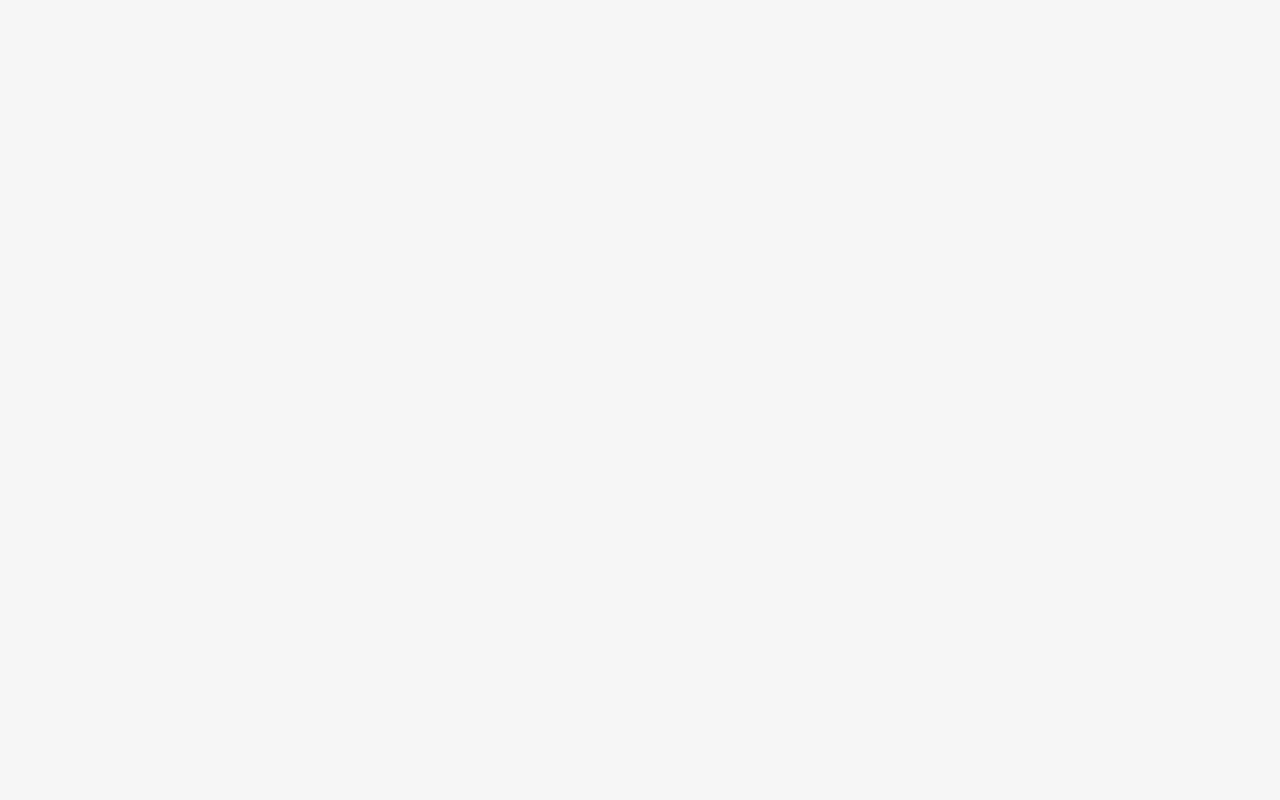
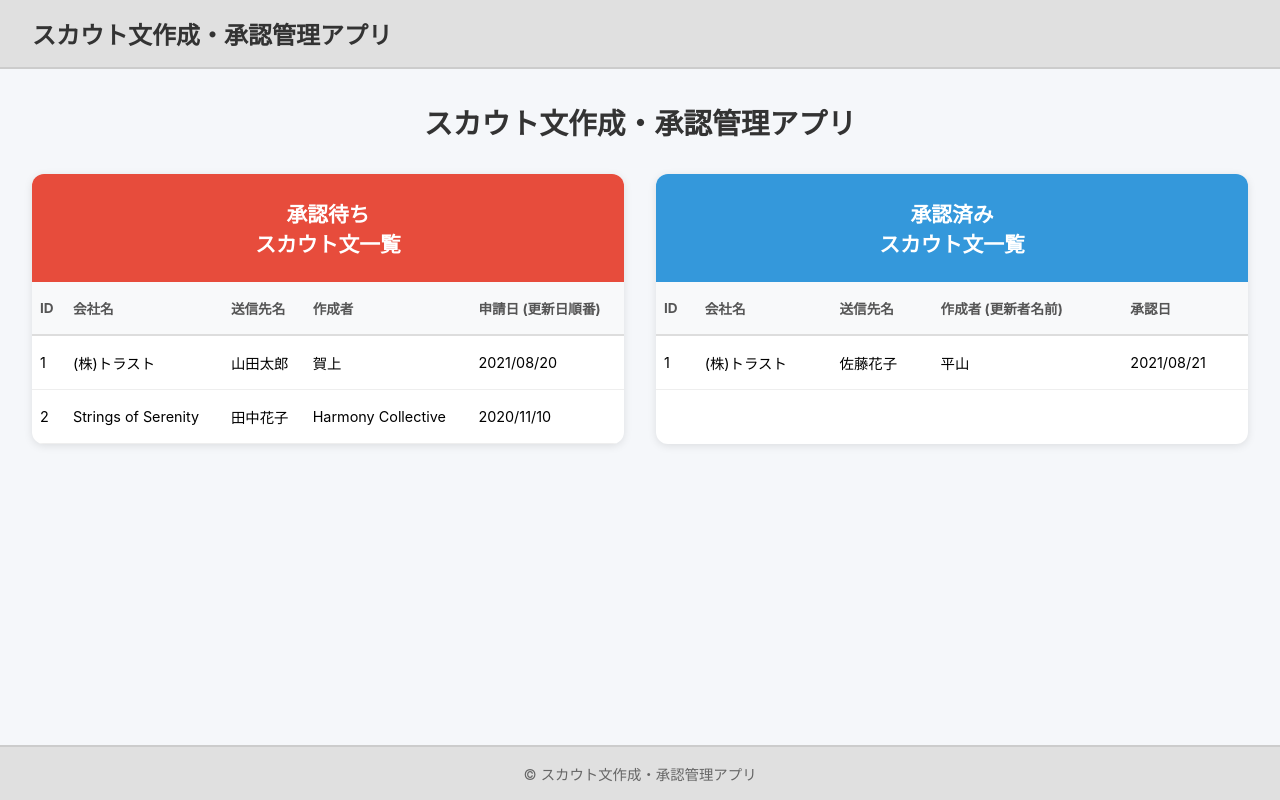
Before and after one commit to nomura-ke/scout_system, a Vue app in the folder ScoutDX_template2/ScoutDX_template2/frontend/: page /admin-list in a window 1280 px wide. Before the commit this address had no page. Built offline with nearby package versions, Linux system fonts and the light colour scheme.

Commit message:
管理者用一覧画面追加

```diff
--- a/ScoutDX_template2/ScoutDX_template2/frontend/src/main.ts
+++ b/ScoutDX_template2/ScoutDX_template2/frontend/src/main.ts
@@ -37,6 +37,10 @@ const router = createRouter({
     {
       path: '/leader-approval/:id',
       component: () => import('./views/LeaderApprovalView.vue')
+    },
+    {
+      path: '/admin-list',
+      component: () => import('./views/AdminListView.vue')
     }
   ]
 })
--- /dev/null
+++ b/ScoutDX_template2/ScoutDX_template2/frontend/src/views/AdminListView.vue
@@ -0,0 +1,316 @@
+<template>
+  <div class="admin-approval-view">
+    <AppHeader />
+
+    <main class="main-content">
+      <h1>スカウト文作成・承認管理アプリ</h1>
+
+      <!-- ローディング -->
+      <div v-if="loading" class="loading">
+        <p>読み込み中...</p>
+      </div>
+
+      <!-- エラー -->
+      <div v-else-if="error" class="error">
+        <p>❌ {{ error }}</p>
+      </div>
+
+      <!-- 2カラムレイアウト -->
+      <div v-else class="two-column-layout">
+        <!-- 左側：承認待ち -->
+        <div class="column pending-column">
+          <h2 class="column-title pending-title">承認待ち<br />スカウト文一覧</h2>
+
+          <div class="table-container">
+            <table class="scout-table">
+              <thead>
+                <tr>
+                  <th>ID</th>
+                  <th>会社名</th>
+                  <th>送信先名</th>
+                  <th>作成者</th>
+                  <th>申請日 (更新日順番)</th>
+                </tr>
+              </thead>
+              <tbody>
+                <tr
+                  v-for="scout in pendingScouts"
+                  :key="scout.id"
+                  @click="goToApprovalDetail(scout.id)"
+                  class="clickable-row"
+                >
+                  <td>{{ scout.id }}</td>
+                  <td>{{ scout.companyName || '（未設定）' }}</td>
+                  <td>{{ scout.senderName }}</td>
+                  <td>{{ scout.creatorName }}</td>
+                  <td>{{ formatDate(scout.appliedAt) }}</td>
+                </tr>
+              </tbody>
+            </table>
+
+            <div v-if="pendingScouts.length === 0" class="no-data">
+              <p>📭 承認待ちのスカウト文はありません</p>
+            </div>
+          </div>
+        </div>
+
+        <!-- 右側：承認済み -->
+        <div class="column approved-column">
+          <h2 class="column-title approved-title">承認済み<br />スカウト文一覧</h2>
+
+          <div class="table-container">
+            <table class="scout-table">
+              <thead>
+                <tr>
+                  <th>ID</th>
+                  <th>会社名</th>
+                  <th>送信先名</th>
+                  <th>作成者 (更新者名前)</th>
+                  <th>承認日</th>
+                </tr>
+              </thead>
+              <tbody>
+                <tr
+                  v-for="scout in approvedScouts"
+                  :key="scout.id"
+                  class="view-only-row"
+                >
+                  <td>{{ scout.id }}</td>
+                  <td>{{ scout.companyName || '（未設定）' }}</td>
+                  <td>{{ scout.senderName }}</td>
+                  <td>{{ scout.creatorName }}</td>
+                  <td>{{ formatDate(scout.approvedAt) }}</td>
+                </tr>
+              </tbody>
+            </table>
+
+            <div v-if="approvedScouts.length === 0" class="no-data">
+              <p>📭 承認済みのスカウト文はありません</p>
+            </div>
+          </div>
+        </div>
+      </div>
+    </main>
+
+    <AppFooter />
+  </div>
+</template>
+
+<script setup lang="ts">
+import { ref, computed, onMounted } from 'vue'
+import { useRouter } from 'vue-router'
+import { useScoutStore } from '@/stores/mockScoutStore'
+import AppHeader from '@/components/AppHeader.vue'
+import AppFooter from '@/components/AppFooter.vue'
+
+const router = useRouter()
+const scoutStore = useScoutStore()
+
+// State
+const loading = ref(false)
+const error = ref<string | null>(null)
+const pendingScoutsData = ref<any[]>([])
+const approvedScoutsData = ref<any[]>([])
+
+// 承認待ちのスカウト文（左側）
+const pendingScouts = computed(() => {
+  return pendingScoutsData.value.sort((a, b) => {
+    const dateA = new Date(a.appliedAt).getTime()
+    const dateB = new Date(b.appliedAt).getTime()
+    return dateB - dateA // 新しい順
+  })
+})
+
+// 承認済みのスカウト文（右側）
+const approvedScouts = computed(() => {
+  return approvedScoutsData.value.sort((a, b) => {
+    const dateA = new Date(a.approvedAt).getTime()
+    const dateB = new Date(b.approvedAt).getTime()
+    return dateB - dateA // 新しい順
+  })
+})
+
+// データ取得
+async function fetchScouts() {
+  loading.value = true
+  error.value = null
+
+  try {
+    const data = await scoutStore.fetchLeaderList()
+    pendingScoutsData.value = data.pending
+    approvedScoutsData.value = data.approved
+  } catch (e) {
+    error.value = e instanceof Error ? e.message : 'データ取得に失敗しました'
+    console.error('データ取得エラー:', e)
+  } finally {
+    loading.value = false
+  }
+}
+
+// 承認・差戻し画面に遷移
+function goToApprovalDetail(scoutId: number) {
+  router.push(`/admin/approvals/${scoutId}`)
+}
+
+// ユーティリティ関数
+function formatDate(dateStr: string): string {
+  if (!dateStr) return '-'
+  const date = new Date(dateStr)
+  return date.toLocaleDateString('ja-JP', {
+    year: 'numeric',
+    month: '2-digit',
+    day: '2-digit'
+  })
+}
+
+// 初期化
+onMounted(() => {
+  fetchScouts()
+})
+</script>
+
+<style scoped>
+/* スタイルはそのまま */
+.admin-approval-view {
+  min-height: 100vh;
+  display: flex;
+  flex-direction: column;
+  background: #f5f7fa;
+}
+
+.main-content {
+  flex: 1;
+  padding: 2rem;
+  max-width: 1600px;
+  margin: 0 auto;
+  width: 100%;
+}
+
+h1 {
+  text-align: center;
+  font-size: 1.8rem;
+  color: #333;
+  margin-bottom: 2rem;
+  font-weight: bold;
+}
+
+.loading,
+.error {
+  text-align: center;
+  padding: 3rem;
+  font-size: 1.2rem;
+}
+
+.error {
+  color: #e74c3c;
+}
+
+.two-column-layout {
+  display: grid;
+  grid-template-columns: 1fr 1fr;
+  gap: 2rem;
+}
+
+.column {
+  background: white;
+  border-radius: 12px;
+  overflow: hidden;
+  box-shadow: 0 2px 8px rgba(0, 0, 0, 0.1);
+}
+
+.column-title {
+  padding: 1.5rem;
+  text-align: center;
+  color: white;
+  font-size: 1.3rem;
+  font-weight: bold;
+  margin: 0;
+}
+
+.pending-title {
+  background: #e74c3c;
+}
+
+.approved-title {
+  background: #3498db;
+}
+
+.table-container {
+  overflow-x: auto;
+}
+
+.scout-table {
+  width: 100%;
+  border-collapse: collapse;
+}
+
+.scout-table thead {
+  background: #f8f9fa;
+}
+
+.scout-table th {
+  padding: 1rem 0.5rem;
+  text-align: left;
+  font-weight: bold;
+  color: #555;
+  font-size: 0.85rem;
+  border-bottom: 2px solid #ddd;
+}
+
+.scout-table td {
+  padding: 1rem 0.5rem;
+  border-bottom: 1px solid #eee;
+  font-size: 0.9rem;
+}
+
+.clickable-row {
+  cursor: pointer;
+  transition: background 0.2s;
+}
+
+.clickable-row:hover {
+  background: #e3f2fd;
+}
+
+.view-only-row {
+  cursor: default;
+}
+
+.view-only-row:hover {
+  background: #f8f9fa;
+}
+
+.no-data {
+  text-align: center;
+  padding: 3rem;
+  color: #999;
+  font-size: 1rem;
+}
+
+@media (max-width: 1200px) {
+  .two-column-layout {
+    grid-template-columns: 1fr;
+  }
+}
+
+@media (max-width: 768px) {
+  .main-content {
+    padding: 1rem;
+  }
+
+  h1 {
+    font-size: 1.3rem;
+  }
+
+  .column-title {
+    font-size: 1.1rem;
+    padding: 1rem;
+  }
+
+  .scout-table th,
+  .scout-table td {
+    padding: 0.5rem 0.3rem;
+    font-size: 0.75rem;
+  }
+}
+</style>
--- a/ScoutDX_template2/ScoutDX_template2/frontend/src/views/RoleSelectView.vue
+++ b/ScoutDX_template2/ScoutDX_template2/frontend/src/views/RoleSelectView.vue
@@ -36,7 +36,7 @@ const selectRole = (role: 'creator' | 'leader' | 'admin') => {
   } else if (role === 'leader') {
     router.push('/leader-list')
   } else {
-    router.push('/admin')
+    router.push('/admin-list')
   }
 }
 </script>
```
Also changed, not shown: ScoutDX_template2/ScoutDX_template2/frontend/src/router/index.ts (+8 -6 lines).
